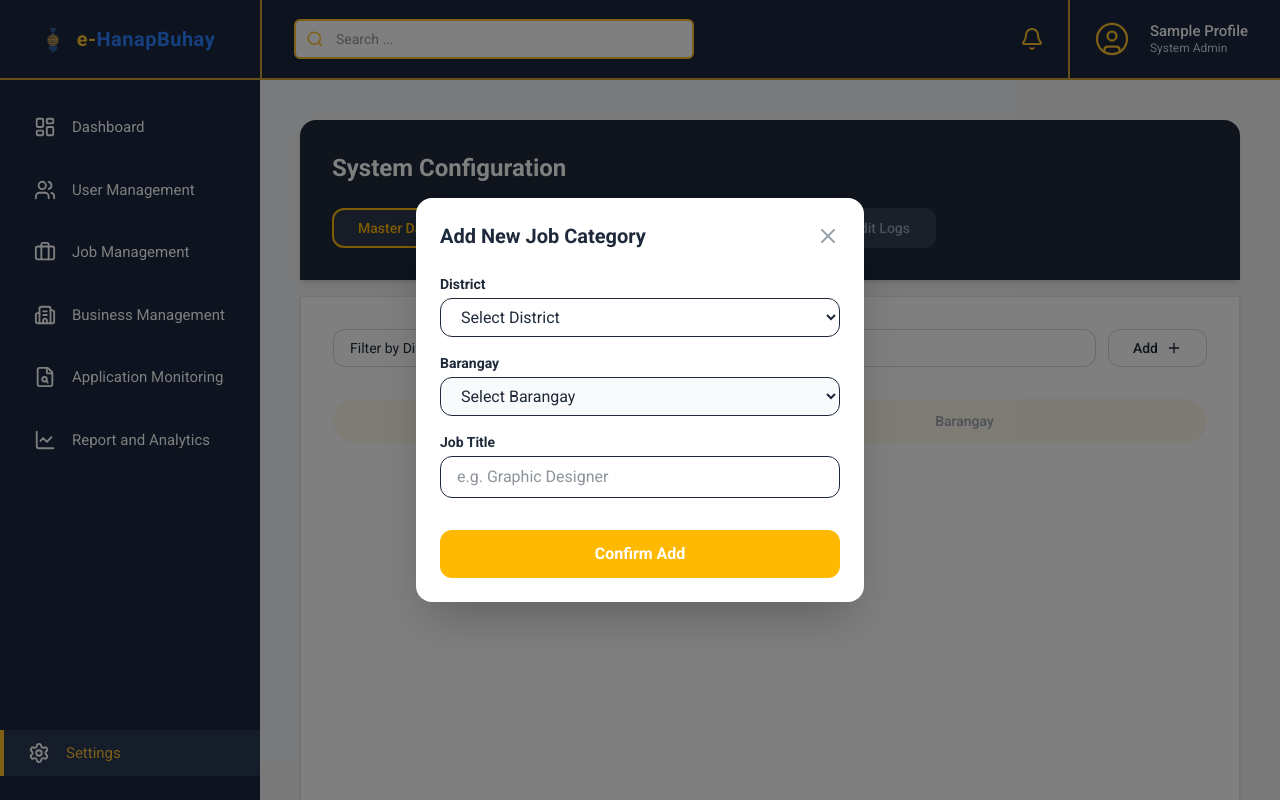
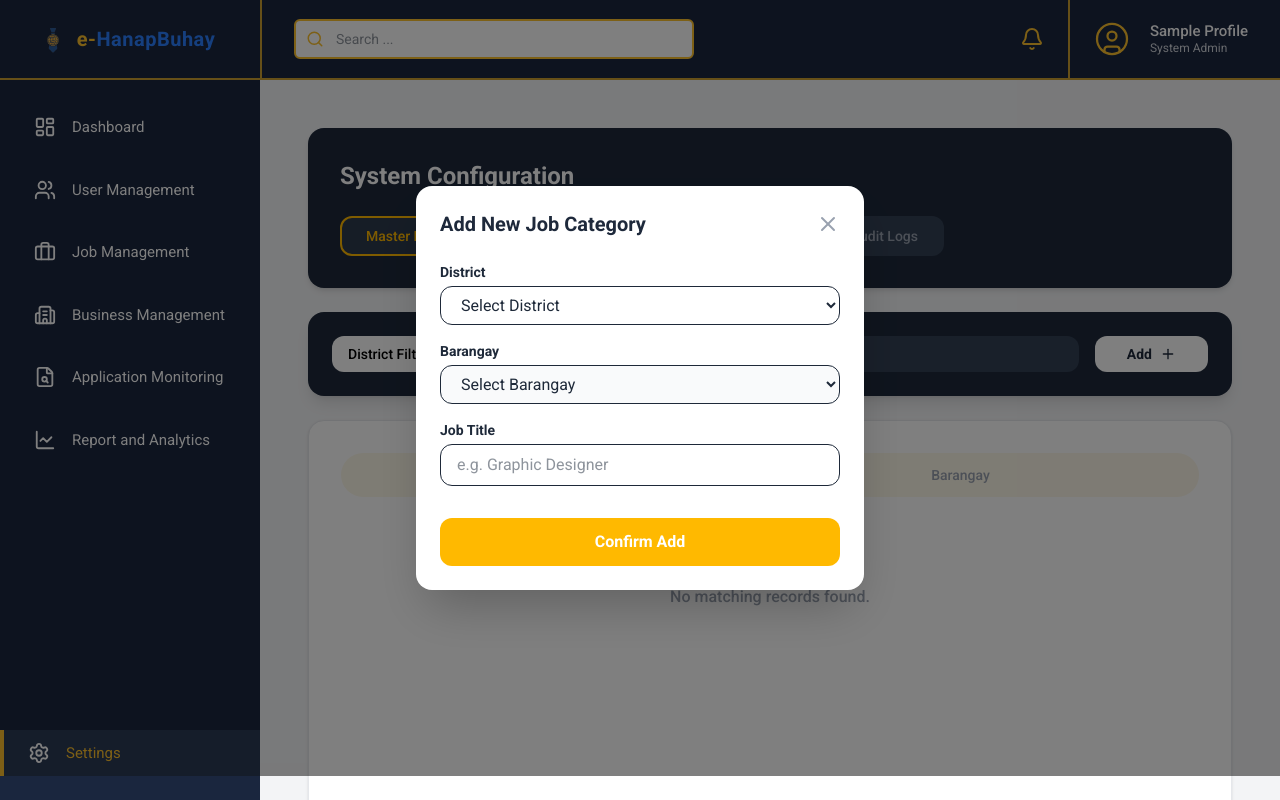
Before and after one commit to rensonpena123/E-HanapBuhay-Admin, a React (Vite) app: page /settings in a window 1280 px wide. Both pictures are taken after typing "Sample" into the empty fields and a click on the button "Add". Built offline with nearby package versions, Linux system fonts and the light colour scheme.

Commit message:
fixed settings page

```diff
--- a/src/pages/settings/settings.jsx
+++ b/src/pages/settings/settings.jsx
@@ -25,7 +25,6 @@ const Settings = () => {
     { id: 4, job: "Project Manager", barangay: "Barangka Drive" },
   ]);
 
-  // Modal Input States
   const [modalJob, setModalJob] = useState("");
   const [modalBarangay, setModalBarangay] = useState("");
   const [modalDistrict, setModalDistrict] = useState("");
@@ -43,6 +42,9 @@ const Settings = () => {
   ]);
   const [question, setQuestion] = useState("");
   const [answer, setAnswer] = useState("");
+
+  // Style Constant for the White Dropdowns
+  const selectClass = "w-full appearance-none px-4 py-2 border-none rounded-xl text-sm bg-white text-black outline-none pr-10 font-medium cursor-pointer";
 
   // --- 4. HANDLERS ---
   const openAddModal = () => {
@@ -63,7 +65,6 @@ const Settings = () => {
 
   const handleSaveJob = () => {
     if (!modalJob || !modalBarangay) return;
-
     if (editingId) {
       setJobsData(jobsData.map(j => j.id === editingId ? { ...j, job: modalJob, barangay: modalBarangay } : j));
     } else {
@@ -74,10 +75,11 @@ const Settings = () => {
 
   const deleteJob = (id) => setJobsData(jobsData.filter(j => j.id !== id));
 
-  // Logic for dynamic barangay list inside Modal
-  const modalAvailableBarangays = Object.keys(DISTRICT_MAP).filter(brgy =>
-    !modalDistrict || DISTRICT_MAP[brgy].toString() === modalDistrict
-  );
+  const getBarangaysByDistrict = (district) => {
+    return Object.keys(DISTRICT_MAP).filter(brgy =>
+      district === "All" || DISTRICT_MAP[brgy].toString() === district
+    ).sort();
+  };
 
   const filteredJobs = jobsData.filter((item) => {
     const matchesSearch = item.job.toLowerCase().includes(searchTerm.toLowerCase());
@@ -87,7 +89,7 @@ const Settings = () => {
   });
 
   return (
-    <div className="p-6 bg-[#f3f4f6] min-h-screen font-sans text-gray-800">
+    <div className="p-8 bg-[#f3f4f6] min-h-screen font-sans text-gray-800 space-y-6">
 
       {/* MODAL OVERLAY */}
       {isModalOpen && (
@@ -101,7 +103,6 @@ const Settings = () => {
                 <X size={24} />
               </button>
             </div>
-
             <div className="space-y-4">
               <div>
                 <label className="block text-sm font-bold mb-1">District</label>
@@ -115,7 +116,6 @@ const Settings = () => {
                   <option value="2">District 2</option>
                 </select>
               </div>
-
               <div>
                 <label className="block text-sm font-bold mb-1">Barangay</label>
                 <select
@@ -125,27 +125,21 @@ const Settings = () => {
                   className="w-full px-4 py-2 border rounded-xl outline-none focus:ring-2 focus:ring-amber-400 disabled:bg-gray-50"
                 >
                   <option value="">Select Barangay</option>
-                  {modalAvailableBarangays.sort().map(brgy => (
+                  {getBarangaysByDistrict(modalDistrict).map(brgy => (
                     <option key={brgy} value={brgy}>{brgy}</option>
                   ))}
                 </select>
               </div>
-
               <div>
                 <label className="block text-sm font-bold mb-1">Job Title</label>
                 <input
-                  type="text"
-                  value={modalJob}
+                  type="text" value={modalJob}
                   onChange={(e) => setModalJob(e.target.value)}
                   placeholder="e.g. Graphic Designer"
                   className="w-full px-4 py-2 border rounded-xl outline-none focus:ring-2 focus:ring-amber-400"
                 />
               </div>
-
-              <button
-                onClick={handleSaveJob}
-                className="w-full bg-amber-400 hover:bg-amber-500 text-white font-bold py-3 rounded-xl transition-colors mt-4"
-              >
+              <button onClick={handleSaveJob} className="w-full bg-amber-400 hover:bg-amber-500 text-white font-bold py-3 rounded-xl transition-colors mt-4">
                 {editingId ? 'Save Changes' : 'Confirm Add'}
               </button>
             </div>
@@ -153,9 +147,8 @@ const Settings = () => {
         </div>
       )}
 
-      <div className="max-w-7xl mx-auto space-y-4">
-        {/* HEADER */}
-        <div className="bg-[#1e293b] rounded-t-2xl p-8 shadow-md">
+      {/* BOX 1: HEADER SECTION */}
+      <div className="bg-[#1e293b] rounded-2xl p-8 shadow-md">
         <h1 className="text-white text-2xl font-semibold mb-6">System Configuration</h1>
         <div className="flex gap-4">
           {['Master Data Management', 'Content Management System', 'Audit Logs'].map((tab) => (
@@ -172,46 +165,67 @@ const Settings = () => {
         </div>
       </div>
 
-        <div className="bg-white rounded-b-2xl border border-gray-200 shadow-sm min-h-[600px] p-8">
-
+      {/* BOX 2: FILTER & SEARCH BOX */}
       {activeTab === 'Master Data Management' && (
-            <div className="animate-in fade-in">
-              <div className="flex flex-wrap gap-3 mb-8 items-center">
-                <div className="relative">
+        <div className="bg-[#1e293b] p-6 rounded-2xl shadow-lg flex flex-wrap gap-4 items-center">
+            {/* District Filter - Background White, Text Black */}
+            <div className="relative min-w-[180px]">
               <select
                 value={filterDistrict}
                 onChange={(e) => { setFilterDistrict(e.target.value); setFilterBarangay("All"); }}
-                    className="appearance-none px-4 py-2 border border-gray-300 rounded-xl text-sm bg-white pr-10"
+                className={selectClass}
               >
-                    <option value="All">Filter by District</option>
+                <option value="All">District Filter</option>
                 <option value="1">District 1</option>
                 <option value="2">District 2</option>
               </select>
-                  <ListFilter size={14} className="absolute right-3 top-3 text-gray-400" />
+              <ListFilter size={14} className="absolute right-3 top-3 text-gray-500 pointer-events-none" />
             </div>
 
-                <div className="flex-1 relative">
+            {/* Barangay Filter - Background White, Text Black */}
+            <div className="relative min-w-[200px]">
+              <select
+                value={filterBarangay}
+                onChange={(e) => setFilterBarangay(e.target.value)}
+                className={selectClass}
+              >
+                <option value="All">Select Barangay</option>
+                {getBarangaysByDistrict(filterDistrict).map(brgy => (
+                  <option key={brgy} value={brgy}>{brgy}</option>
+                ))}
+              </select>
+              <ChevronDown size={14} className="absolute right-3 top-3 text-gray-500 pointer-events-none" />
+            </div>
+
+            {/* Search Input - Remains Dark for contrast */}
+            <div className="flex-1 relative min-w-[250px]">
               <input
                 type="text"
-                    placeholder="Search Job Title..."
+                placeholder="Enter Job Category Name"
                 value={searchTerm}
                 onChange={(e) => setSearchTerm(e.target.value)}
-                    className="w-full px-4 py-2 border border-gray-300 rounded-xl text-sm outline-none focus:ring-1 focus:ring-amber-400 pl-10"
+                className="w-full px-4 py-2 bg-[#334155] text-white rounded-xl text-sm outline-none border-none pl-10 placeholder-gray-400"
               />
               <Search size={16} className="absolute left-3 top-2.5 text-gray-400" />
             </div>
 
             <button
               onClick={openAddModal}
-                  className="flex items-center gap-2 px-6 py-2 border border-gray-300 rounded-xl text-sm font-medium hover:bg-gray-50"
+              className="flex items-center gap-2 px-8 py-2 bg-white text-[#1e293b] rounded-xl text-sm font-bold hover:bg-gray-100 transition-colors"
             >
               Add <Plus size={16} />
             </button>
         </div>
+      )}
 
+      {/* BOX 3: MAIN CONTENT BOX */}
+      <div className="bg-white rounded-2xl border border-gray-200 shadow-sm min-h-[500px] p-8">
+        {activeTab === 'Master Data Management' && (
+          <div className="animate-in fade-in">
             <TableHeader columns={['Jobs', 'Barangay']} />
             <div className="divide-y divide-gray-100">
-                {filteredJobs.map((item) => (
+              {filteredJobs.length > 0 ? (
+                filteredJobs.map((item) => (
                   <DataRow
                     key={item.id}
                     label={item.job}
@@ -219,27 +233,35 @@ const Settings = () => {
                     onDelete={() => deleteJob(item.id)}
                     onEdit={() => openEditModal(item)}
                   />
-                ))}
+                ))
+              ) : (
+                <div className="py-20 text-center text-gray-400 font-medium">No matching records found.</div>
+              )}
             </div>
           </div>
         )}
 
-          {/* FAQ Logic remains consistent with your previous functional update */}
         {activeTab === 'Content Management System' && (
           <div className="animate-in fade-in">
             <h2 className="text-amber-500 font-bold text-lg mb-6 uppercase tracking-wide">Manage FAQS</h2>
             <div className="space-y-4 mb-10 max-w-4xl">
+              <div>
+                <label className="block text-xs font-bold text-gray-500 mb-1 ml-1 uppercase">Question</label>
                 <input
                   type="text" value={question} onChange={(e)=>setQuestion(e.target.value)}
-                  placeholder="Enter FAQ Question" className="w-full px-4 py-2 border rounded-lg text-sm"
+                  placeholder="Enter FAQ Question" className="w-full px-4 py-2 border rounded-lg text-sm outline-none focus:ring-1 focus:ring-amber-400"
                 />
+              </div>
+              <div>
+                <label className="block text-xs font-bold text-gray-500 mb-1 ml-1 uppercase">Answer</label>
                 <textarea
                   rows="4" value={answer} onChange={(e)=>setAnswer(e.target.value)}
-                  placeholder="Enter FAQ Answer" className="w-full px-4 py-2 border rounded-lg text-sm resize-none"
+                  placeholder="Enter FAQ Answer" className="w-full px-4 py-2 border rounded-lg text-sm resize-none outline-none focus:ring-1 focus:ring-amber-400"
                 />
+              </div>
               <button
                 onClick={() => { if(question && answer) { setFaqs([{id: Date.now(), question, answer}, ...faqs]); setQuestion(""); setAnswer(""); }}}
-                  className="bg-amber-400 text-white px-6 py-1.5 rounded-full text-sm font-bold flex items-center gap-1"
+                className="bg-amber-400 text-white px-8 py-2 rounded-full text-sm font-bold flex items-center gap-2 shadow-lg hover:bg-amber-500 transition-colors"
               >
                 Add <Plus size={16} />
               </button>
@@ -248,7 +270,7 @@ const Settings = () => {
               {faqs.map(f => (
                 <div key={f.id} className="flex justify-between items-start group border-b border-gray-50 pb-4">
                   <div>
-                      <h4 className="font-bold">{f.question}</h4>
+                    <h4 className="font-bold text-gray-800">{f.question}</h4>
                     <p className="text-gray-500 text-sm">{f.answer}</p>
                   </div>
                   <div className="opacity-0 group-hover:opacity-100 transition-opacity">
@@ -259,7 +281,6 @@ const Settings = () => {
             </div>
           </div>
         )}
-        </div>
       </div>
     </div>
   );
@@ -275,7 +296,7 @@ const TableHeader = ({ columns }) => (
 const ActionIcons = ({ onEdit, onDelete }) => (
   <div className="flex items-center gap-3">
     {onEdit && (
-      <button onClick={onEdit} className="hover:text-blue-600 transition-transform hover:scale-110">
+      <button onClick={onEdit} className="text-gray-400 hover:text-blue-600 transition-transform hover:scale-110">
         <UserRoundPen size={20} strokeWidth={2.5} />
       </button>
     )}
```
Lines whose indentation alone changed are shown as unchanged.
